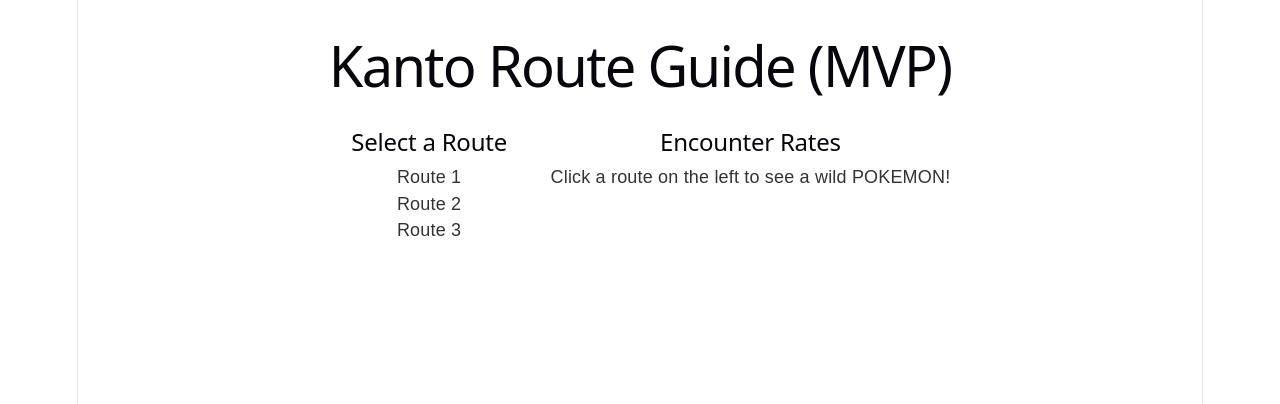
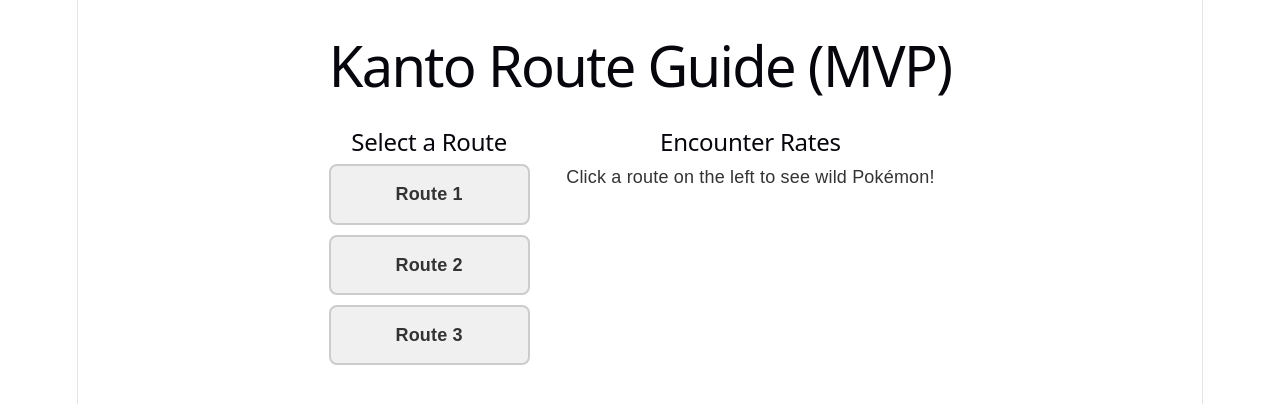
Before and after one commit to Sethmooo/Pokeroute, a React (Vite) app: page / in a window 1280 px wide. Shown: the top 404 px of the page. Built offline with nearby package versions, Linux system fonts and the light colour scheme.

Commit message:
Added dynamic route selection and encounter list rendering

```diff
--- a/src/App.jsx
+++ b/src/App.jsx
@@ -1,10 +1,12 @@
 import { useState } from 'react'
-import heroImg from './assets/hero.png'
-import reactLogo from './assets/react.svg'
-import viteLogo from './assets/vite.svg'
+import routesData from './routes.json';
 import './App.css'
 
 function App() {
+
+  const [selectedRoute, setSelectedRoute] = useState(null);
+
+
   return (
    <div className="app-container">
       <header>
@@ -15,16 +17,35 @@
 
           <section className="routes-section">
             <h2>Select a Route</h2>
-            <div className="routes-tiles-grid">
-              <div className="route-title">Route 1</div>
-              <div className="route-title">Route 2</div>
-              <div className="route-title">Route 3</div>
-            </div>
+              <div className="route-tiles-grid">
+                {routesData.map((route) => (   /* this line is the loop it's what map() is doing */
+                  <div /* everything in this div is the event this is where we can click on the routes*/
+                    key={routesData.id}
+                    className="route-tile"
+                    onClick={() => setSelectedRoute(route)}
+                  >
+                {route.route}
+                </div>
+                ))}
+                </div>
           </section>
 
           <section className="encounter-section">
             <h2>Encounter Rates</h2>
-            <p>Click a route on the left to see a wild POKEMON!</p>
+            {selectedRoute ? (
+              <div>
+                <h3>{selectedRoute.route} Encounters</h3>
+                <ul>
+                  {selectedRoute.pokemon.map((poke, index) => (
+                    <li key={index}>
+                      {poke.name} - {poke.encounterPct}%
+                    </li>
+                  ))}
+                </ul>
+              </div>
+            ) : (
+              <p>Click a route on the left to see wild Pokémon!</p>
+            )}
           </section>
       </main>
     </div>
```
Also changed, not shown: src/routes.json (renamed from routes.json).
